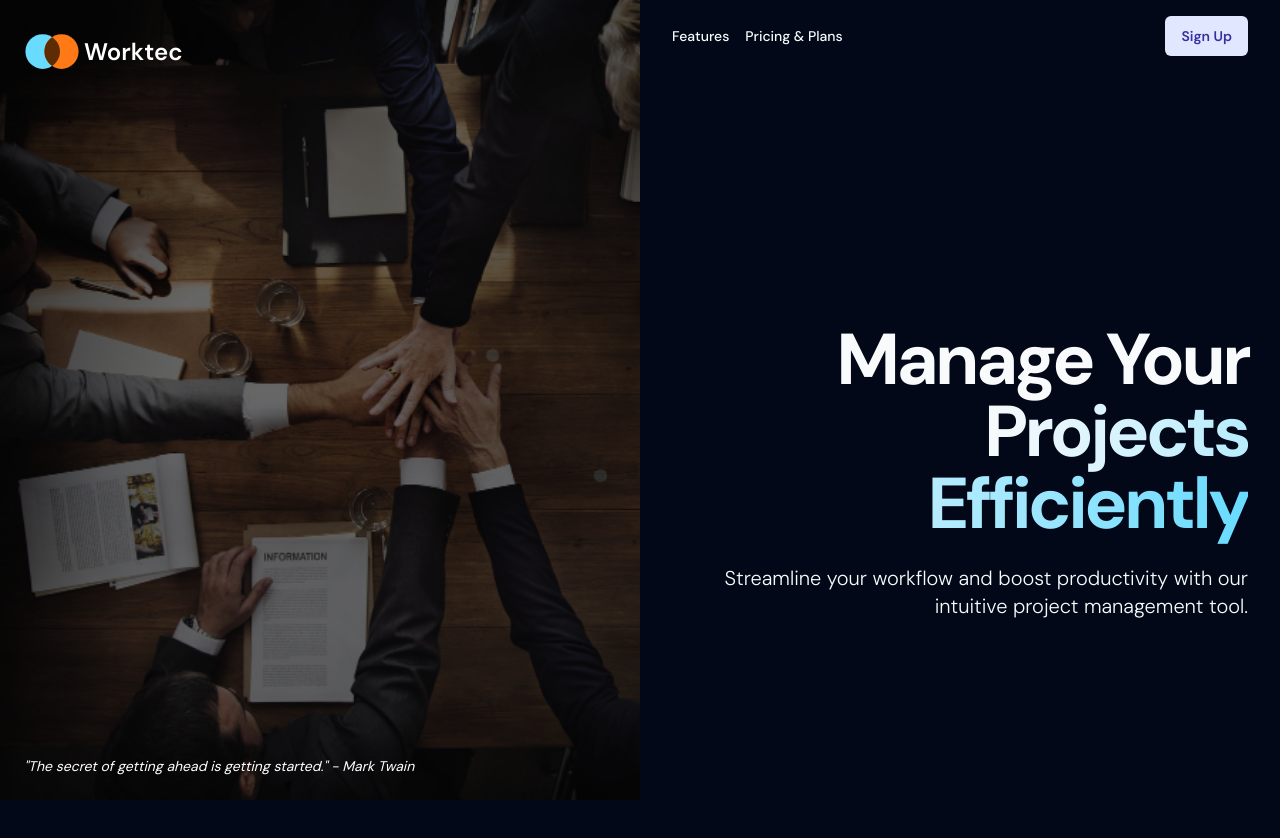
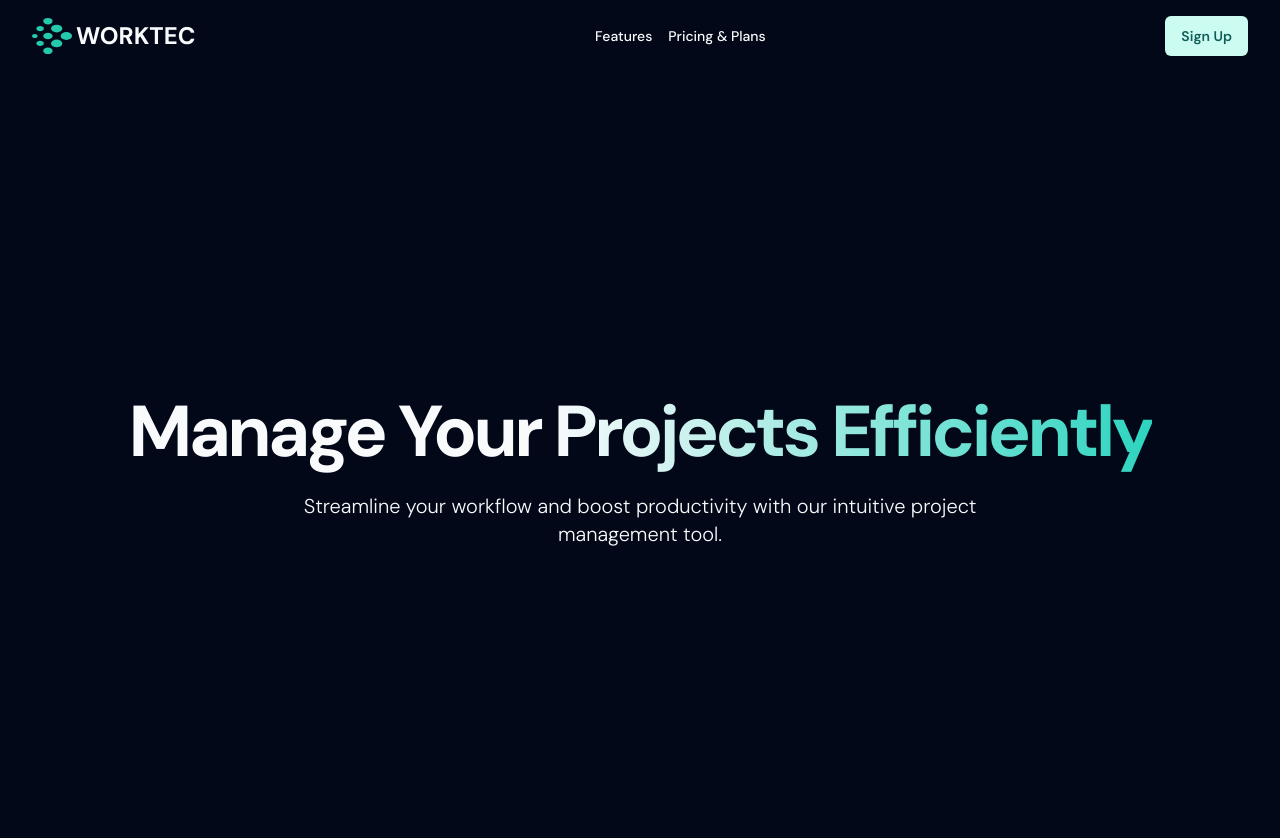
Before and after one commit to Tati-Maria/agile-tool, a React (Vite) app in the folder client/: page / in a window 1280 px wide. Shown: the top 838 px of the page. Before the commit the page ends 800 px from the top, so only its background shows below. Built offline with nearby package versions, Linux system fonts and the light colour scheme.

Commit message:
refactor: add new image and update logo

```diff
--- a/client/src/components/home/header.tsx
+++ b/client/src/components/home/header.tsx
@@ -3,13 +3,13 @@ import { Heading, Typography } from '@/components/shared';
 const Header = () => {
   return (
     <div className="h-full px-8">
-      <div className="flex-col-center space-y-6 h-full justify-center items-center text-center md:items-end md:text-right">
+      <div className="flex-col-center space-y-6 h-full justify-center items-center text-center">
         <Heading
           level={1}
           className="text-5xl mx-auto font-bold tracking-tighter sm:text-6xl md:text-7xl"
         >
           Manage Your{' '}
-          <span className="bg-gradient-to-r from-primary to-icon bg-clip-text text-transparent">
+          <span className="bg-gradient-to-r from-primary to-teal-400 bg-clip-text text-transparent">
             Projects Efficiently
           </span>
         </Heading>
--- a/client/src/components/home/navbar.tsx
+++ b/client/src/components/home/navbar.tsx
@@ -3,6 +3,7 @@ import { Button } from '@/components/ui/button';
 import { useAuth } from '@/hooks/use-auth';
 import { useUserLogout } from '@/hooks/user-logout';
 import { Icons } from '@/components/ui/icons';
+import { Logo } from '@/components/shared';
 
 const Navbar = () => {
   const {user} = useAuth();
@@ -11,6 +12,7 @@ const Navbar = () => {
   return (
     <nav className="py-4 px-4 md:px-8">
       <div className="flex-between max-w-7xl mx-auto text-sm">
+        <Logo />
         <div className="font-medium flex-items-center space-x-4">
           <Link className="link-text" to="#features">
             Features
--- a/client/src/components/shared/logo.tsx
+++ b/client/src/components/shared/logo.tsx
@@ -1,13 +1,20 @@
-import { Link } from "react-router-dom"
-import { cn } from "@/lib/utils";
+import { Link } from 'react-router-dom';
+import { cn } from '@/lib/utils';
 
-const Logo = ({className}: {className?: string}) => {
+const Logo = ({ className }: { className?: string }) => {
   return (
     <Link className="flex-items-center space-x-1" to="/">
-      <img src="/icons/logo.svg" alt="logo" className="w-14 h-14" />
-      <span className={cn('font-semibold text-xl md:text-2xl', className)}>Worktec</span>
+      <img src="/icons/logo.svg" alt="logo" className="w-10 h-10" />
+      <span
+        className={cn(
+          'font-bold text-xl md:text-2xl uppercase',
+          className
+        )}
+      >
+        WorkTec
+      </span>
     </Link>
   );
-}
+};
 
-export default Logo
+export default Logo;
--- a/client/src/components/ui/button.tsx
+++ b/client/src/components/ui/button.tsx
@@ -13,13 +13,13 @@ const buttonVariants = cva(
         destructive:
           "bg-destructive text-destructive-foreground hover:bg-destructive/90",
         outline:
-          "border border-indigo-600 text-indigo-500 hover:bg-indigo-600/10",
+          "border border-teal-600 text-teal-500 hover:bg-teal-600/10",
         secondary:
           "bg-secondary text-secondary-foreground hover:bg-secondary/80",
         ghost: "hover:bg-accent hover:text-accent-foreground",
         link: "text-primary underline-offset-4 hover:underline",
-        primary: "bg-indigo-600 text-white hover:bg-indigo-700",
-        brand: "text-indigo-800 bg-indigo-100 hover:bg-indigo-200 font-semibold",
+        primary: "bg-teal-600 text-white hover:bg-indigo-700",
+        brand: "text-teal-800 bg-teal-100 hover:bg-teal-200 font-semibold",
       },
       size: {
         default: "h-10 px-4 py-2",
--- a/client/src/screens/_projects/pages/project-tasks.tsx
+++ b/client/src/screens/_projects/pages/project-tasks.tsx
@@ -1,70 +1,26 @@
-import { Heading, Loading, EmptyState, Typography } from '@/components/shared';
-import { Button } from '@/components/ui/button';
+// import { Heading, Loading, EmptyState, Typography } from '@/components/shared';
+// import { Button } from '@/components/ui/button';
 
 import { useParams, useNavigate } from 'react-router-dom';
-import { useGetProjectUserStoriesQuery } from '@/store/slices/user-story-api-slice';
-import { UserStory } from '@/types';
-import TaskList from '@/containers/task-list';
+// import TaskList from '@/containers/task-list';
 import { useSetDocumentTitle } from '@/hooks/user-document-title';
 
 const ProjectTasksPage = () => {
     useSetDocumentTitle('Project Tasks');
     const { projectId } = useParams<{ projectId: string }>();
     const navigate = useNavigate();
-    const { data: userStories, isLoading: userStoriesLoading } = useGetProjectUserStoriesQuery(projectId || '', { skip: !projectId });
-    const userStoryTasks = userStories?.map((userStory: UserStory) => userStory.tasks).flat();
 
-    if(userStoriesLoading) {
-        return (
-            <section className='h-full py-5'>
-                <Loading />
-            </section>
-        )
-    } else if(!userStories || userStories?.length === 0) {
-        return (
-            <section className='h-full py-5'>
-                <EmptyState
-                    text={'No User Stories'}
-                    desc={'Create a user story to add tasks'}
-                    actionButton={
-                        <Button
-                        onClick={() =>  navigate(`/projects/${projectId}/user-stories`)}
-                        variant={'primary'} size={'sm'}>
-                            Create User Story
-                        </Button>
-                    }
-                />
-            </section>
-        )
-    } else if(userStoryTasks?.length === 0) {
-        return (
-            <section className='h-full py-5'>
-                <EmptyState
-                    text={'No Tasks'}
-                    desc={'Create a task to get started'}
-                    actionButton={
-                        <Button
-                        onClick={() =>  navigate(`/projects/${projectId}/user-stories`)}
-                        variant={'primary'} size={'sm'}>
-                            Create Task
-                        </Button>
-                    }
-                />
-            </section>
-        )
-    }
+
 
   return (
     <section className='h-full py-5'>
       <div className="flex flex-col items-start space-y-3">
-        <Heading className='text-xl md:text-2xl' level={1}>
-            {`Project Tasks (${userStoryTasks?.length})`}
-        </Heading>
+
         <Typography>
             Project tasks are all the tasks that are associated with the user stories in this project.
         </Typography>
       </div>
-      <TaskList tasks={userStoryTasks} />
+      {/* <TaskList tasks={userStoryTasks} /> */}
     </section>
   );
 };
--- a/client/src/screens/_projects/pages/project.tsx
+++ b/client/src/screens/_projects/pages/project.tsx
@@ -1,6 +1,5 @@
 import UserCard from "@/components/cards/user-card";
 import ProjectCard from "@/components/project-table/project-card";
-import ProjectProgress from "@/components/project-table/project-progress";
 import { Heading, Loading, Typography } from "@/components/shared";
 import EmptyState from "@/components/shared/empty-state";
 import ProjectIntro from "@/components/shared/project-intro";
@@ -87,9 +86,9 @@ const ProjectPage = () => {
             </Link>
           </Typography>
         </div>
-        <div>
+        {/* <div>
           <ProjectProgress projectId={projectId} />
-        </div>
+        </div> */}
       </article>
       <div className="py-5">
         <div className="flex-between">
--- a/client/src/screens/_root/home-layout.tsx
+++ b/client/src/screens/_root/home-layout.tsx
@@ -1,5 +1,4 @@
 import { Navbar } from "@/components/home";
-import { Logo, Typography } from "@/components/shared";
 import { useSetDocumentTitle } from "@/hooks/user-document-title";
 import { Outlet } from "react-router-dom";
 
@@ -8,25 +7,11 @@ const HomeLayout = () => {
   useSetDocumentTitle('Home');
 
   return (
-    <div
-    className="relative grid grid-cols-1 md:grid-cols-2 min-h-screen overflow-hidden"
-    >
-      <div
-        style={{ backgroundImage: 'url(/images/business.jpg' }}
-        className="hidden relative md:block bg-cover bg-no-repeat bg-left-top"
-      >
-        <div className="absolute inset-0 bg-black opacity-60" />
-        <div className="flex-col-center h-full p-6 relative z-20">
-          <Logo className="text-white" />
-          <Typography className="text-white h-full flex items-end italic">
-            "The secret of getting ahead is getting started." - Mark Twain
-          </Typography>
-        </div>
-      </div>
-      <div className="min-h-screen">
-        <Navbar />
+    <div className="h-full">
+      <Navbar />
+      <main className="max-w-[1450px] mx-auto px-4 h-full">
         <Outlet />
-      </div>
+      </main>
     </div>
   );
 }
```
Also changed, not shown: client/src/components/project-table/project-progress.tsx (+56 -56 lines), client/public/icons/logo.svg, client/public/images/scrum.jpg (added).
